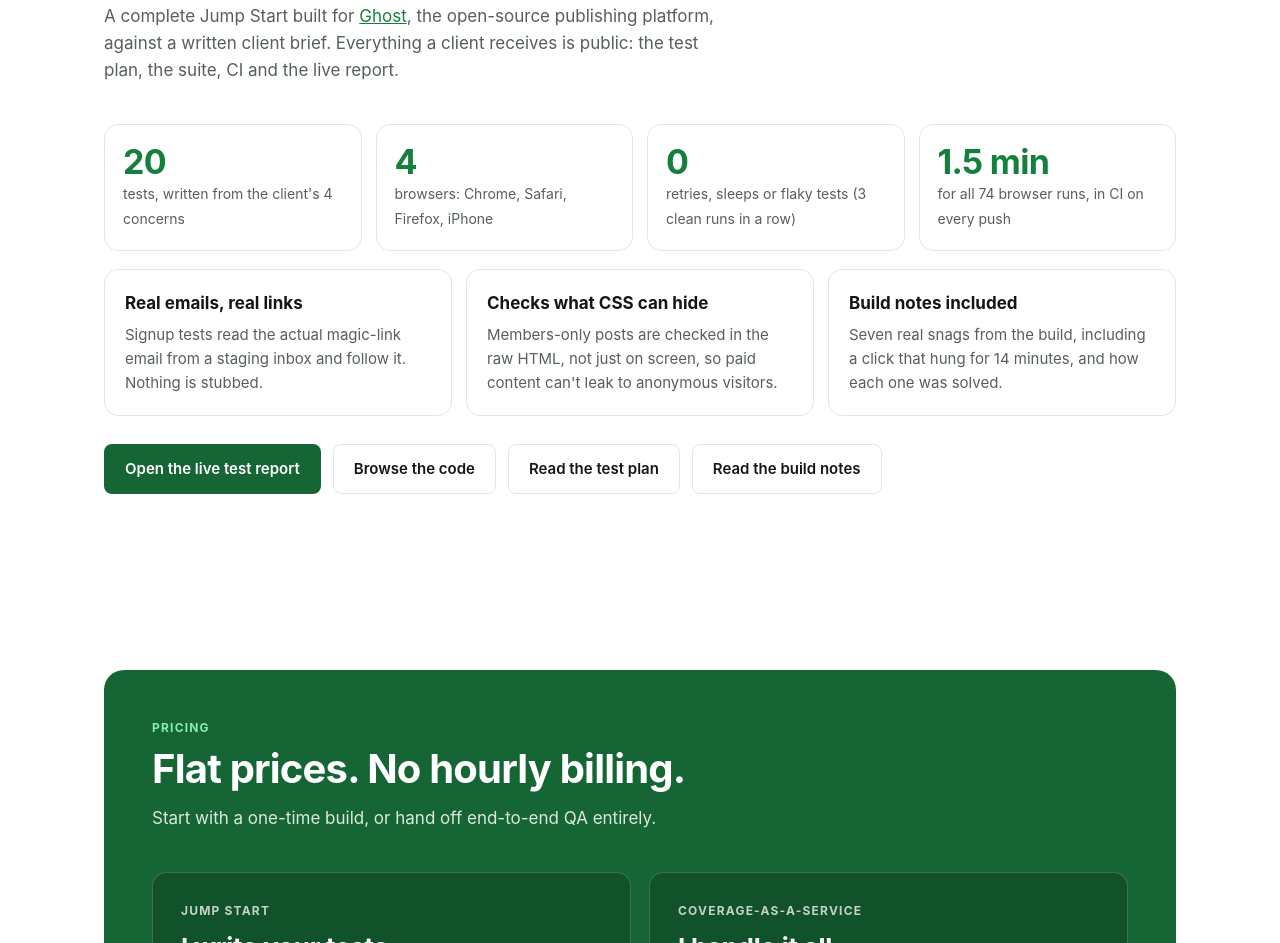
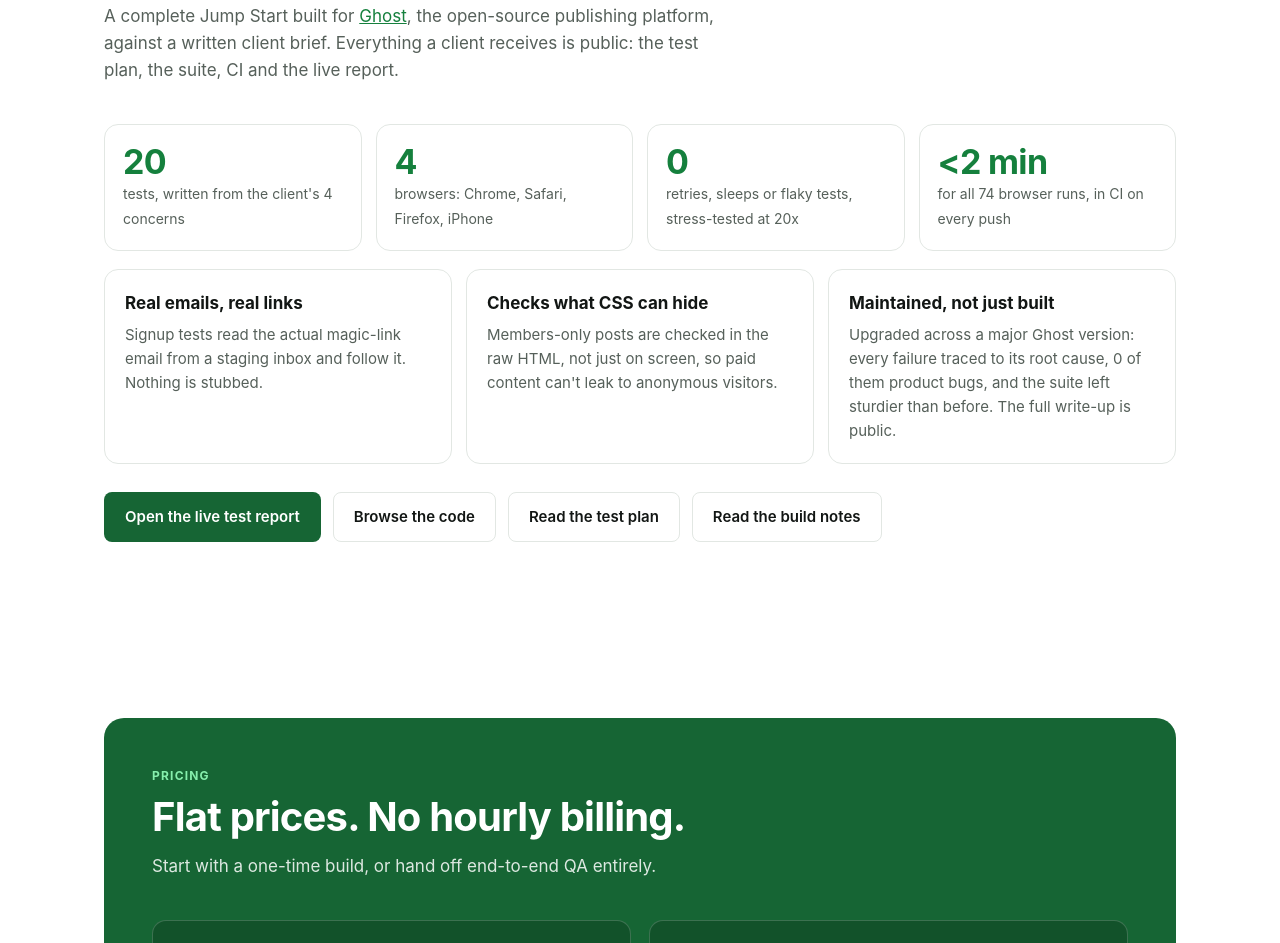
Before and after one commit to tjohnson012/johnsonreply-site, a plain HTML site: page index.html in a window 1280 px wide. Shown: the part 2575-3518 px from the top of the page. Drawn offline with Linux system fonts and the light colour scheme.

Commit message:
Sample section: Ghost 6 upgrade card, current CI stats
Co-Authored-By: Claude Opus 5.5 <noreply@anthropic.com>

```diff
--- a/index.html
+++ b/index.html
@@ -304,13 +304,13 @@ footer p{margin:2px 0}
     <div class="stats">
       <div class="stat"><b>20</b><span>tests, written from the client's 4 concerns</span></div>
       <div class="stat"><b>4</b><span>browsers: Chrome, Safari, Firefox, iPhone</span></div>
-      <div class="stat"><b>0</b><span>retries, sleeps or flaky tests (3 clean runs in a row)</span></div>
-      <div class="stat"><b>1.5 min</b><span>for all 74 browser runs, in CI on every push</span></div>
+      <div class="stat"><b>0</b><span>retries, sleeps or flaky tests, stress-tested at 20x</span></div>
+      <div class="stat"><b>&lt;2 min</b><span>for all 74 browser runs, in CI on every push</span></div>
     </div>
     <div class="sample-grid">
       <div class="card"><h3>Real emails, real links</h3><p>Signup tests read the actual magic-link email from a staging inbox and follow it. Nothing is stubbed.</p></div>
       <div class="card"><h3>Checks what CSS can hide</h3><p>Members-only posts are checked in the raw HTML, not just on screen, so paid content can't leak to anonymous visitors.</p></div>
-      <div class="card"><h3>Build notes included</h3><p>Seven real snags from the build, including a click that hung for 14 minutes, and how each one was solved.</p></div>
+      <div class="card"><h3>Maintained, not just built</h3><p>Upgraded across a major Ghost version: every failure traced to its root cause, 0 of them product bugs, and the suite left sturdier than before. The full write-up is public.</p></div>
     </div>
     <div class="btns" style="margin-top:28px">
       <a class="btn btn-brand" href="https://tjohnson012.github.io/ghost-e2e-suite/">Open the live test report</a>
```
